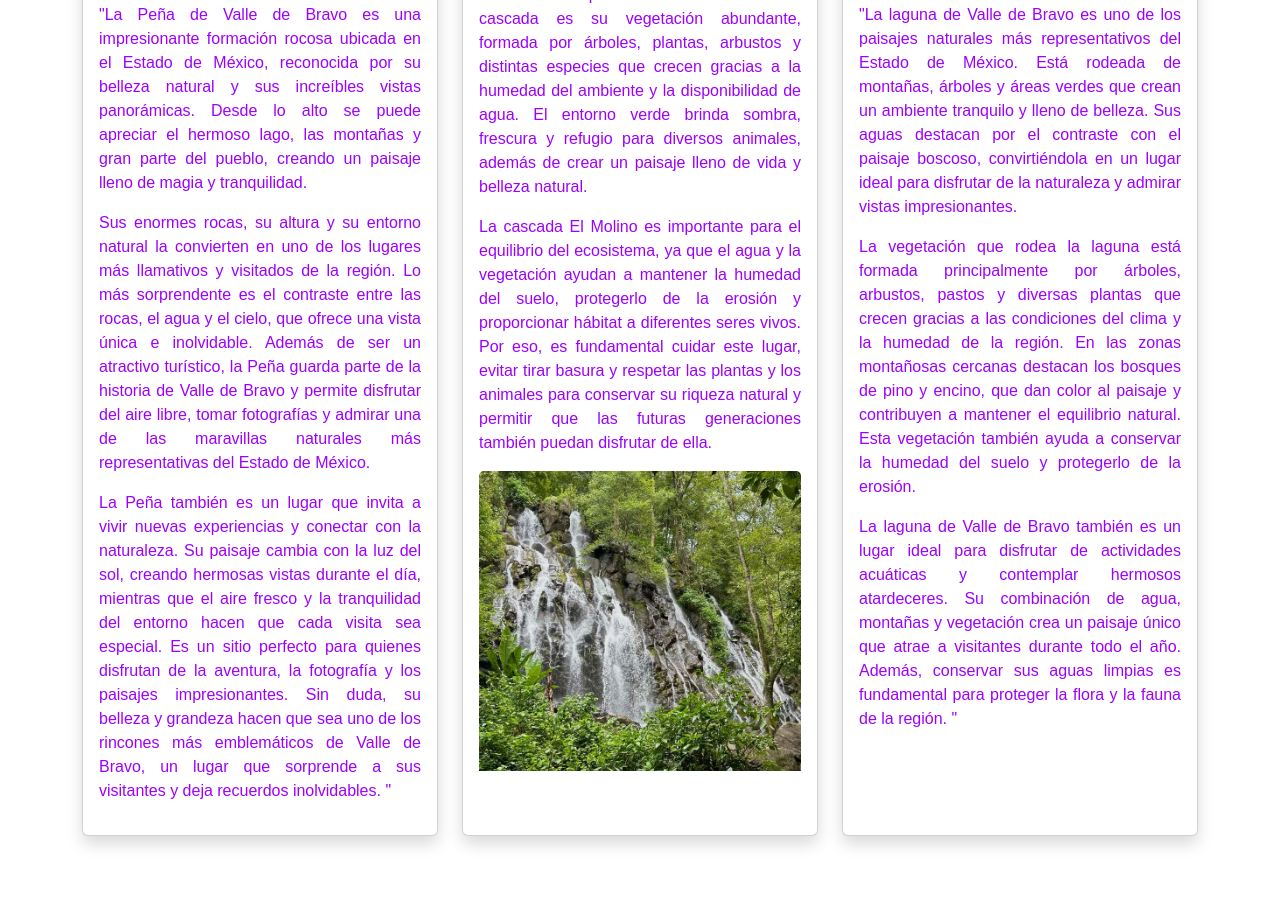
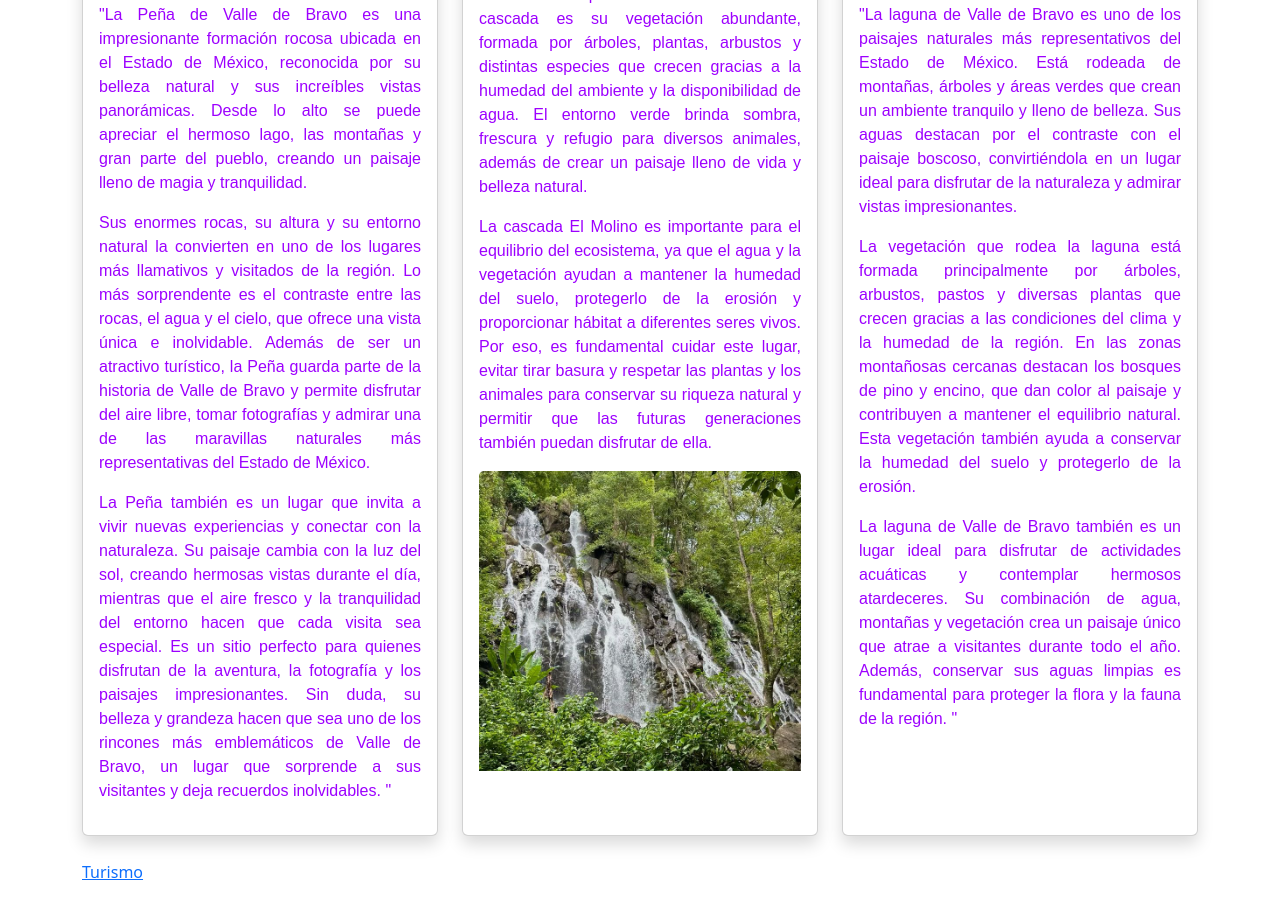
Before and after one commit to yoselingonzalezpenaloza-svg/WEBSITE_CECyMagic_joss, a plain HTML site: page BELLEZAVALLEDEBRAVO.html in a window 1280 px wide. Shown: the part 530-1446 px from the top of the page. Before the commit the page ends 1414 px from the top, so only its background shows below. Drawn offline with nearby package versions, Linux system fonts and the light colour scheme.

Commit message:
Update BELLEZAVALLEDEBRAVO.html

```diff
--- a/BELLEZAVALLEDEBRAVO.html
+++ b/BELLEZAVALLEDEBRAVO.html
@@ -106,7 +106,7 @@ La cascada El Molino es importante para el equilibrio del ecosistema, ya que el
         </div>
         </div>
         </div>
-
+           <a href="TURISMO.html">Turismo</a>
 
     </body>
     </html>
```
